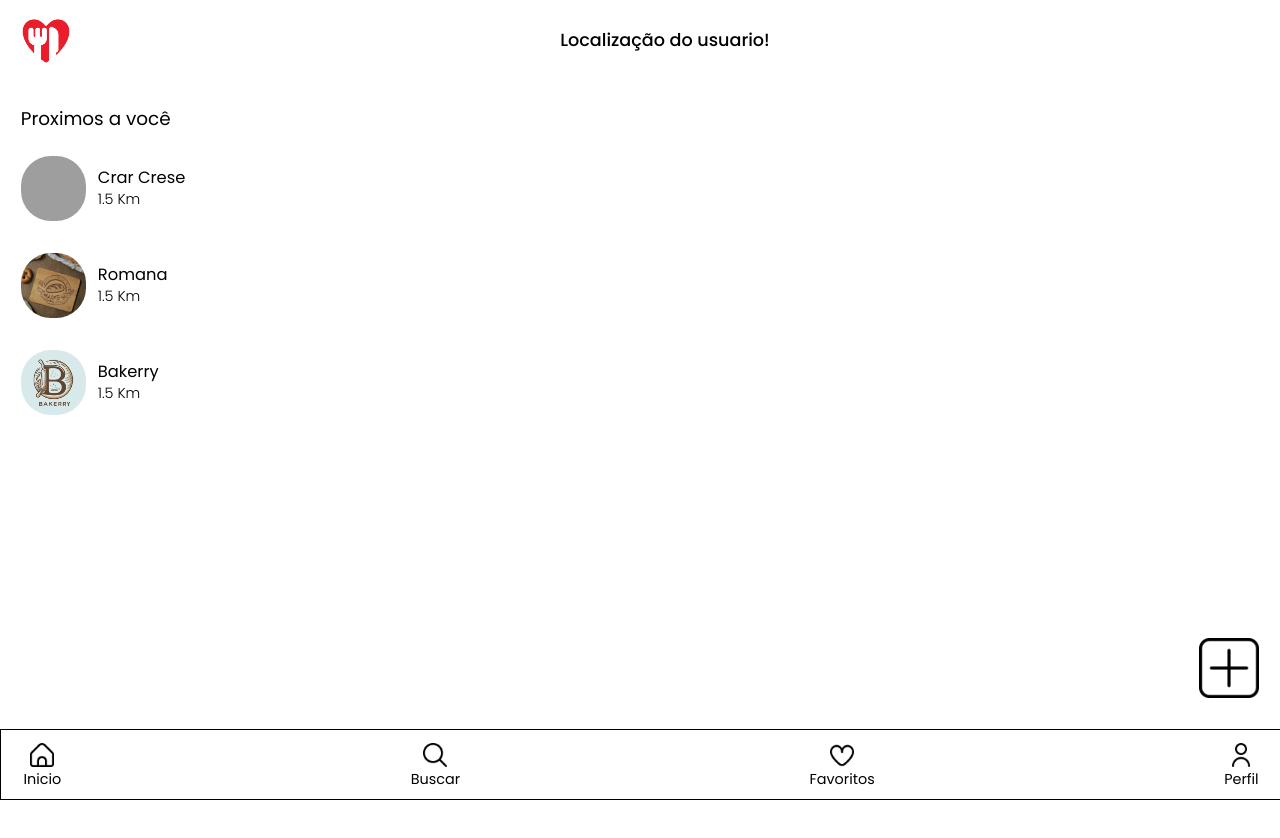
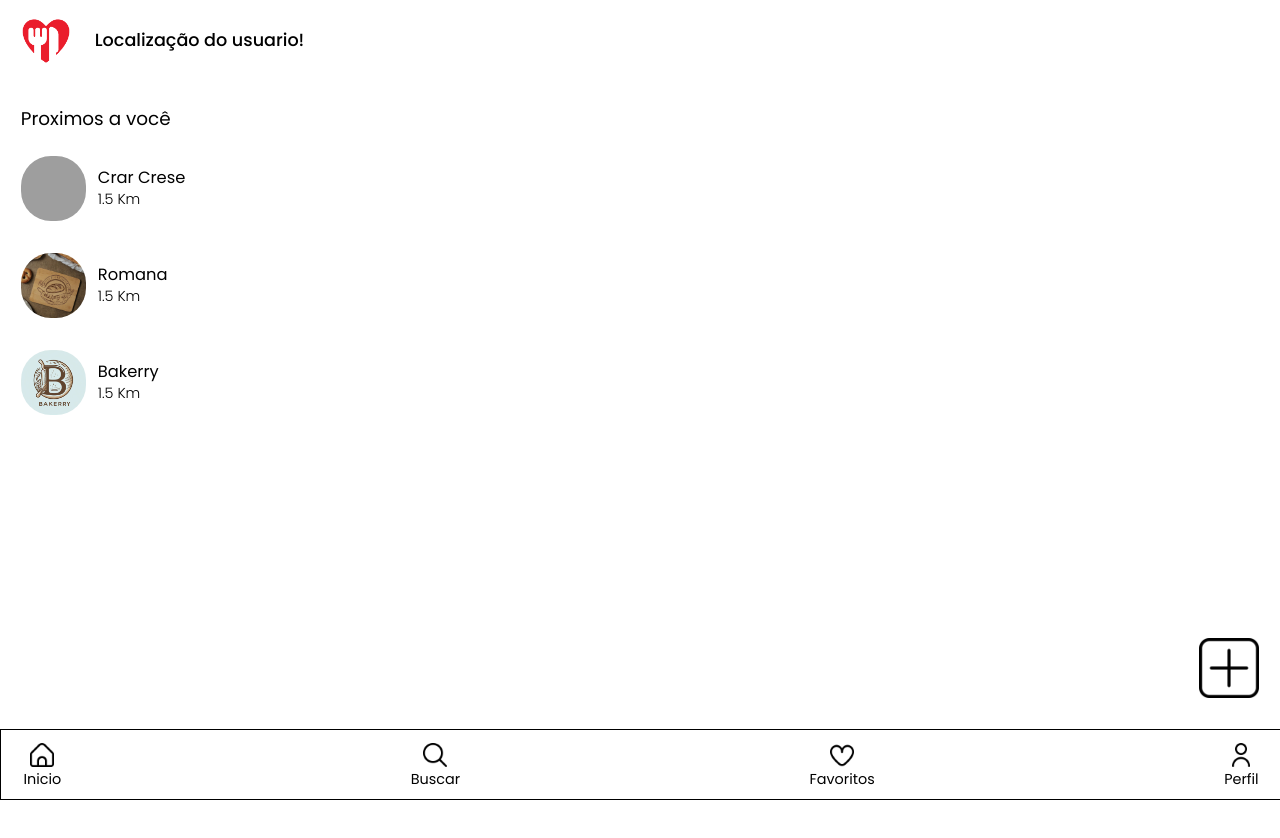
Before and after one commit to oliver-will61/AtEx1, a plain HTML site: page index.html in a window 1280 px wide. Shown: the top 838 px of the page. Drawn offline with Linux system fonts and the light colour scheme; grey boxes are pictures that could not be loaded.

Commit message:
border-radiu na logo do doador e foi tirado o text-align do titulo

```diff
--- a/styles/style.css
+++ b/styles/style.css
@@ -23,8 +23,8 @@
     padding: 1em 0 1em 0;
     margin: 0 1.3em 0 1.3em;
     display: flex;
-    text-align: center;
     align-items: center;
+    gap: 1.5em;
 }
 
 .logo-icone{
@@ -35,7 +35,6 @@
 
 .localização-atual, .titulo-header{
     width: 100%;
-    text-align: center;
     font-size: 1.1em;
     font-weight: 500
 }
@@ -50,11 +49,12 @@
     font-size: 1.15em;
 }
 
+
 .container-doador{
     display: flex;
     gap:12px;
     align-items: center;
-    margin-bottom: 2em
+    margin-bottom: 2em;
 }
 
 .imagem-doador{
```
